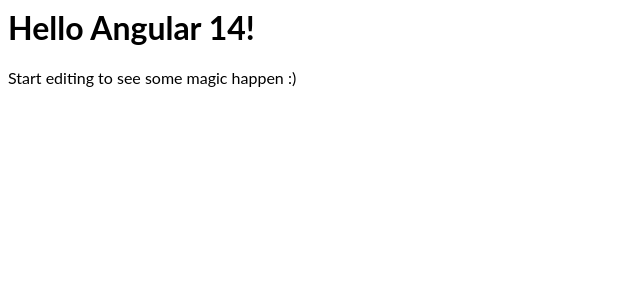
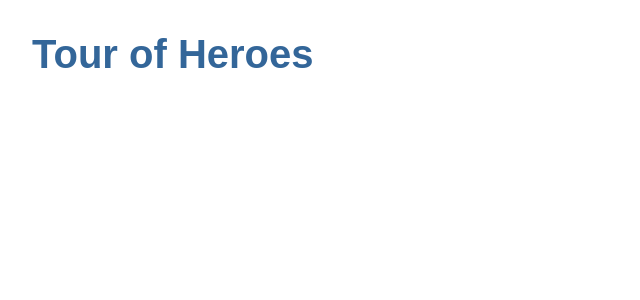
Before and after one commit to bfischb1/Tour-of-heros, an Angular app: page / in a window 1280 px wide. Shown: the top 300 px of the page, without its empty margins (0-640 px from the left). Built offline with nearby package versions, Linux system fonts and the light colour scheme.

Commit message:
3 files modified

```diff
--- a/src/app/app.component.html
+++ b/src/app/app.component.html
@@ -1,4 +1 @@
-<hello name="{{ name }}"></hello>
-<p>
-  Start editing to see some magic happen :)
-</p>
+<h1>{{title}}</h1>
--- a/src/app/app.component.ts
+++ b/src/app/app.component.ts
@@ -6,5 +6,5 @@
   styleUrls: [ './app.component.css' ]
 })
 export class AppComponent  {
-  name = 'Angular ' + VERSION.major;
+  title = "Tour of Heroes"
 }
--- a/src/styles.css
+++ b/src/styles.css
@@ -1 +1,47 @@
-/* Add application styles & imports to this file! */
+/* Application-wide Styles */
+h1 {
+  color: #369;
+  font-family: Arial, Helvetica, sans-serif;
+  font-size: 250%;
+}
+h2,
+h3 {
+  color: #444;
+  font-family: Arial, Helvetica, sans-serif;
+  font-weight: lighter;
+}
+body {
+  margin: 2em;
+}
+body,
+input[type='text'],
+button {
+  color: #333;
+  font-family: Cambria, Georgia, serif;
+}
+button {
+  background-color: #eee;
+  border: none;
+  border-radius: 4px;
+  cursor: pointer;
+  color: black;
+  font-size: 1.2rem;
+  padding: 1rem;
+  margin-right: 1rem;
+  margin-bottom: 1rem;
+  margin-top: 1rem;
+}
+button:hover {
+  background-color: black;
+  color: white;
+}
+button:disabled {
+  background-color: #eee;
+  color: #aaa;
+  cursor: auto;
+}
+
+/* everywhere else */
+* {
+  font-family: Arial, Helvetica, sans-serif;
+}
```
